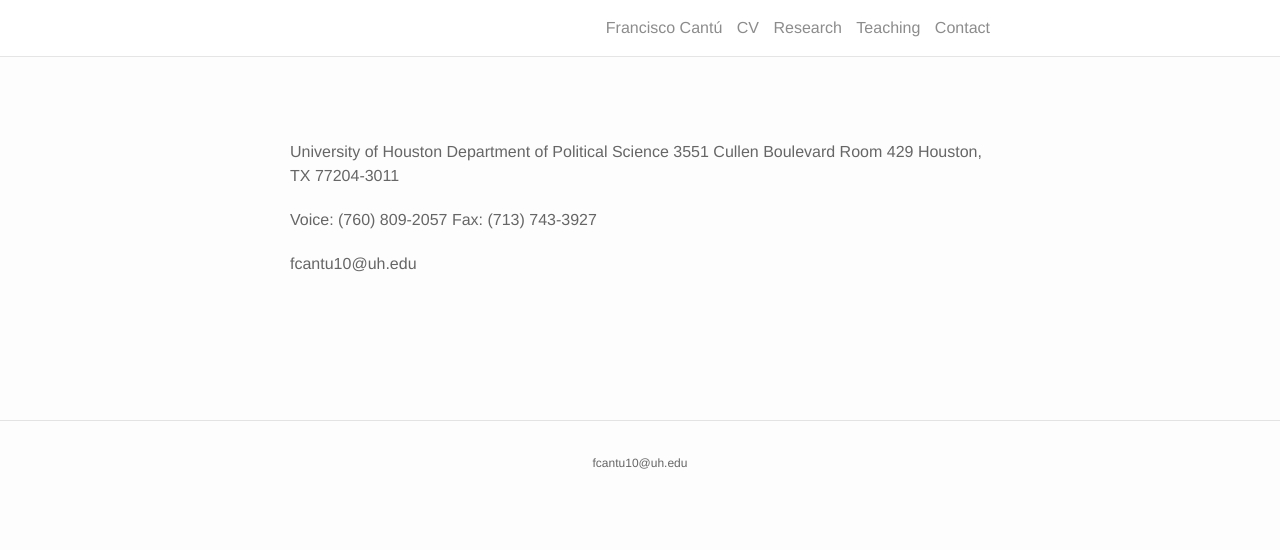
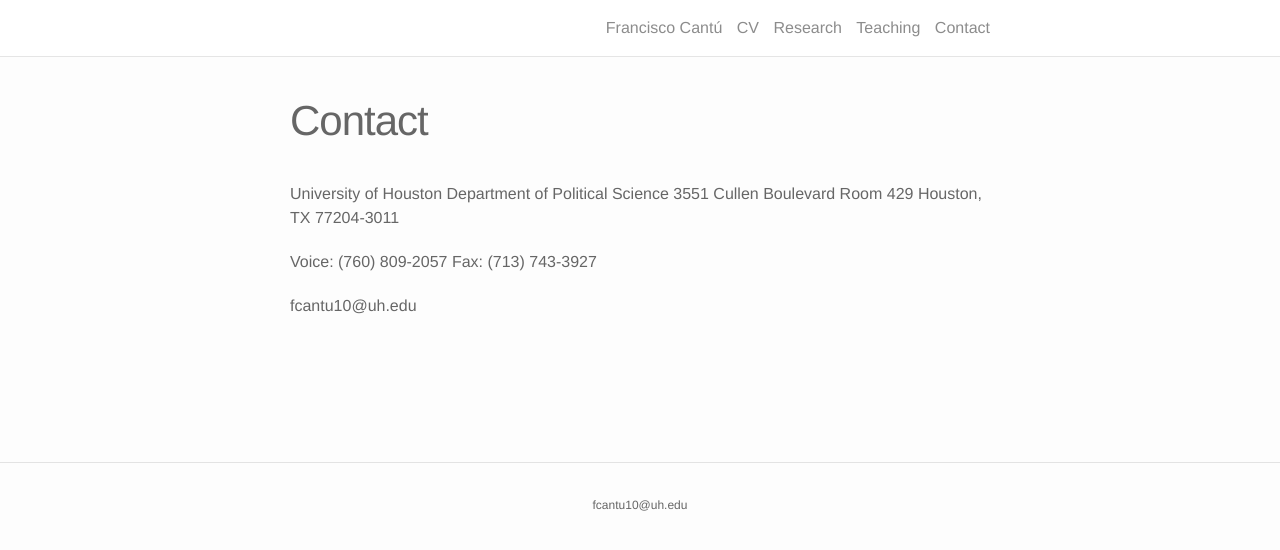
Before and after one commit to franciscocantu/franciscocantu.github.io, a Jekyll site: the page built from contact.md, in a window 1280 px wide. Shown: the top 550 px of the page. Built offline with Jekyll 4.4.1, drawn with Linux system fonts in a browser that asks for light colours; nearby versions of some CDN libraries; our own code applies the rules of GitHub Pages for plain Markdown files.

Commit message:
Update contact.md

```diff
--- a/contact.md
+++ b/contact.md
@@ -1,3 +1,10 @@
+---
+layout: page
+title: Contact
+permalink: /contact/
+order: 4
+---
+
 University of Houston
 Department of Political Science
 3551 Cullen Boulevard Room 429
```
